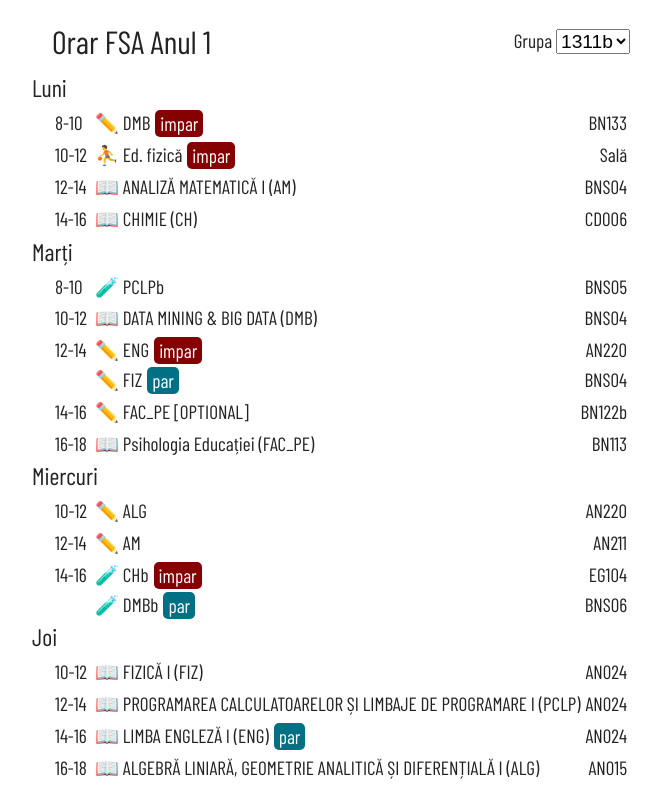
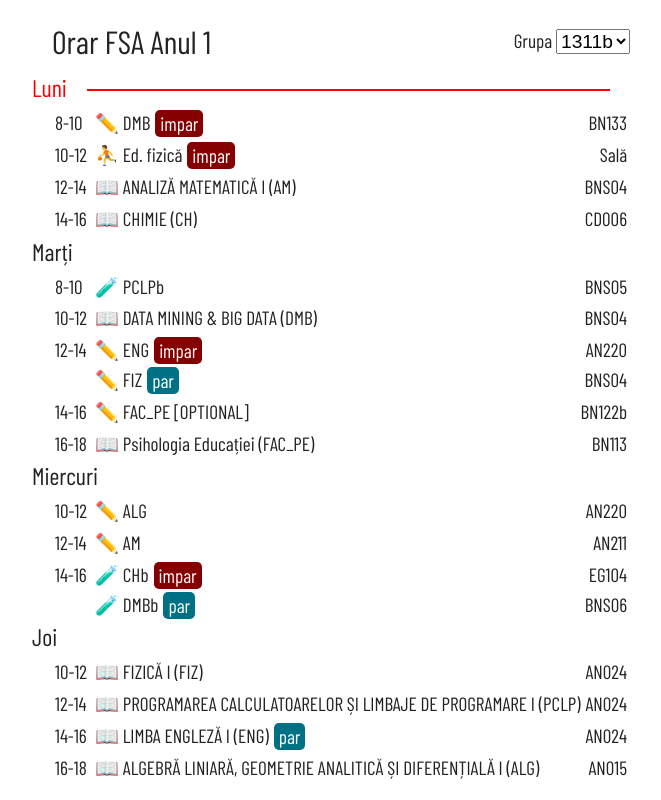
Before and after one commit to Soare-Robert-Daniel/fsa-orar, a Preact app: page / in a window 1280 px wide. Shown: the whole page, without its empty margins (299-960 px from the left). Built offline with nearby package versions, Linux system fonts and the light colour scheme.

Commit message:
add day highlight

```diff
--- a/src/index.jsx
+++ b/src/index.jsx
@@ -271,17 +271,23 @@ const allCourses = [
 ]
 
 /**
+ * Get the current day slug and hour.
+ *
+ * @returns {[string, number]}
+ */
+function getCurrentDayAndHour() {
+	const now = new Date();
+	const daysOfWeek = ['Duminică', 'Luni', 'Marți', 'Miercuri', 'Joi', 'Vineri', 'Sâmbătă'];
+	return [daysOfWeek[now.getDay()], now.getHours()];
+}
+
+/**
  * Get the current interval based on the current day of the week and hour (24h format).
  *
  * @returns {string} A hash composed from `day-startHour-endHour`.
  */
 function getCurrentInterval(courses) {
-	const daysOfWeek = ['Duminică', 'Luni', 'Marți', 'Miercuri', 'Joi', 'Vineri', 'Sâmbătă'];
-    const now = new Date();
-    const currentDay = daysOfWeek[now.getDay()];
-    const currentHour = now.getHours();
-	console.log(currentDay, currentHour);
-	console.log(courses);
+	const [currentDay, currentHour] = getCurrentDayAndHour();
     for (const day of courses) {
         if (day.name === currentDay) {
             for (const interval of day.intervals) {
@@ -323,6 +329,10 @@ export function App() {
 		, [selectedGroup]
 	);
 
+	const currentDay = useMemo(() => {
+		return getCurrentDayAndHour()[0];
+	}, []);
+
 	useEffect(() => {
 		setCurrentInterval( getCurrentInterval( filteredCourses ) );
 
@@ -351,7 +361,14 @@ export function App() {
 			<section className={'courses'}>
 				{filteredCourses.map(day => (
 					<div className={'day-container'} key={day.name}>
-						<h2>{day.name}</h2>
+						<div className={'day-header'}>
+							<h2 className={ currentDay === day.name ? 'current-day' : ''}>{day.name}</h2>
+							{
+								currentDay === day.name && (
+									<span class={'day-header-separator'} />
+								)
+							}
+						</div>
 						{day.intervals.map(interval => (
 							<div
 								className={`hour-container ${ currentInterval === `${day.name}-${interval.startHour}-${interval.endHour}` ? 'current-hour': '' }`}
--- a/src/style.css
+++ b/src/style.css
@@ -110,6 +110,23 @@ h1, h2, h3, p, ul, li {
 	background-color: rgba(0, 0, 0, 0.1);
 }
 
+.current-day {
+	color: red;
+}
+
+
+.day-header {
+	display: flex;
+	flex-direction: row;
+}
+
+.day-header-separator {
+	flex-grow: 1;
+	border-bottom: 2px solid red;
+	margin: 0 20px;
+	margin-bottom: 15px;
+}
+
 @media (max-width: 639px) {
 	#app {
 		margin: 2rem;
```
